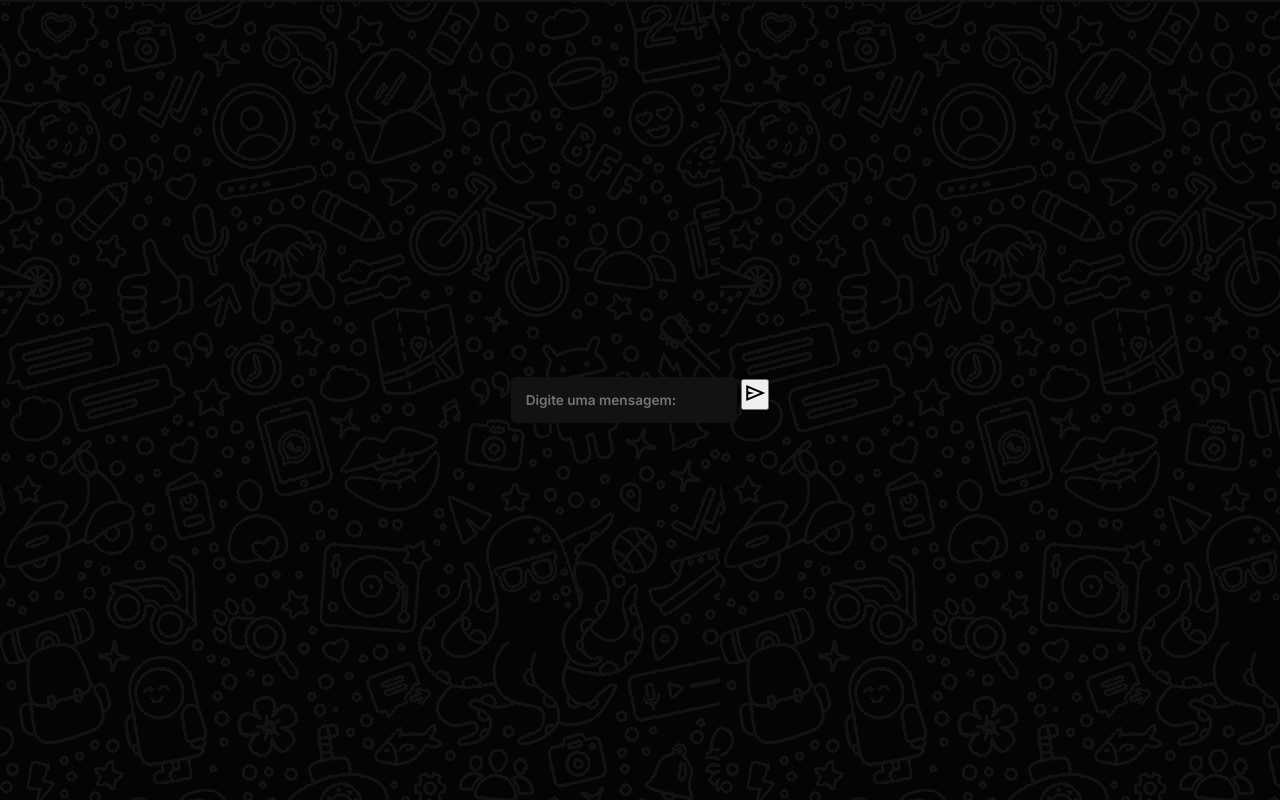
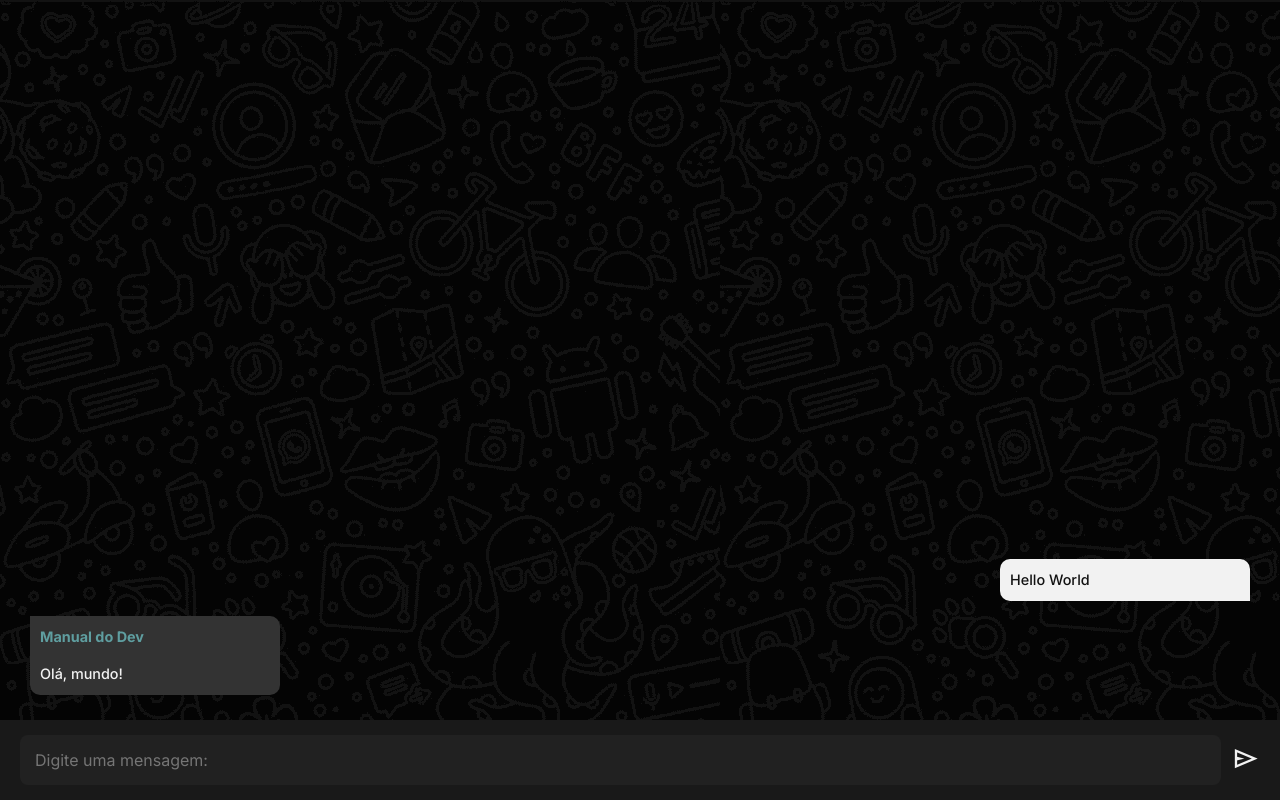
Before and after one commit to rogeracer/chat-em-js, a plain HTML site: page frontend/index.html in a window 1280 px wide. Drawn offline with nearby package versions, Linux system fonts and the light colour scheme.

Commit message:
HTML e estilização da página

```diff
--- a/frontend/css/style.css
+++ b/frontend/css/style.css
@@ -82,3 +82,86 @@ body{
 .login__button:hover{
     background-color: #fff;
 }
+
+.chat{
+    width: 100%;
+    height: 100%;
+    display: flex;
+    flex-direction: column;
+    justify-content: space-between;
+}
+
+.chat__messages{
+    flex-grow: 1;
+    padding: 30px 30px 90px;
+    display: flex;
+    flex-direction: column;
+    justify-content: flex-end;
+}
+
+.chat__form{
+    background-color: #191919;
+    padding: 15px 20px;
+    display: flex;
+    align-items: center;
+    gap: 10px;
+    position: fixed;
+    bottom: 0;
+    left: 0;
+    width: 100%;
+}
+
+.chat__input{
+    border: none;
+    padding: 15px;
+    border-radius: 8px;
+    flex-grow: 1;
+    background-color: #212121;
+    outline: none;
+    color: #f2f2f2;
+    font-size: 1rem;
+}
+
+.chat__button{
+    border: none;
+    background: none;
+    color: #f2f2f2;
+    cursor: pointer;
+}
+
+.chat__button > span{
+    font-size: 1.8rem;
+}
+
+.chat__messages > div{
+    padding: 10px;
+    width: 100%;
+    max-width: 250px;
+    font-size: 0.9rem;
+    font-weight: 500;
+    margin-bottom: 15px;
+    line-height: 22px;
+}
+
+.message--self{
+
+    background-color: #f2f2f2;
+    color: #121212;
+    border-radius: 10px 10px 0 10px;
+    align-self: flex-end;
+}
+
+.message--other{
+
+    background-color: #333;
+    color: #f2f2f2;
+    border-radius: 0 10px 10px 10px;
+    align-self: flex-start;
+}
+
+.message--sender{
+    display: block;
+    margin-bottom: 15px;
+    font-weight: 700;
+    color: cadetblue
+}
--- a/frontend/index.html
+++ b/frontend/index.html
@@ -23,9 +23,17 @@
             </section>
 
             <section class="chat">
-                <section class="chat__messages"></section>
+                <section class="chat__messages">
+                    <div class="message--self">Hello World</div>
+
+                    <div class="message--other">
+                        <span class="message--sender">Manual do Dev</span>
+                        Olá, mundo!
+                    </div>
+
+                </section>
                 <form class="chat__form">
-                    <input type="text" class="login__input" placeholder="Digite uma mensagem:" required>
+                    <input type="text" class="chat__input" placeholder="Digite uma mensagem:" required>
                     <button type="submit" class="chat__button">
                         <span class="material-symbols-outlined">Send</span>
                     </button>
```
